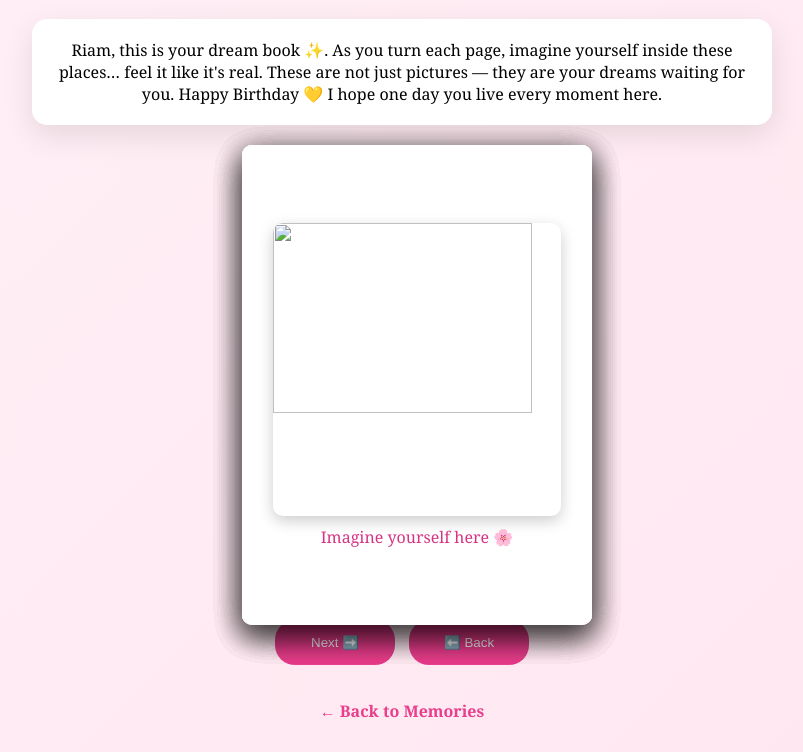
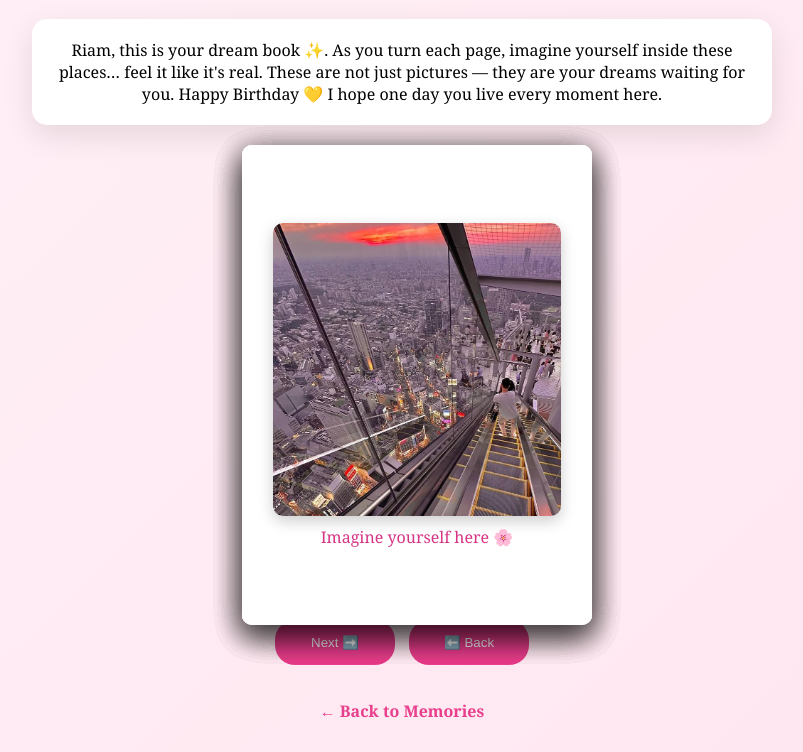
Before and after one commit to umnacho23/Go-pro-for-mi-Atma, a plain HTML site: page places.html in a window 1280 px wide. Shown: the part 85-837 px from the top of the page, without its empty margins (238-1041 px from the left). Drawn offline with Linux system fonts and the light colour scheme.

Commit message:
Update places.html

```diff
--- a/places.html
+++ b/places.html
@@ -206,7 +206,7 @@ Happy Birthday 💛 I hope one day you live every moment here.
     <!-- PAGE 1 -->
     <div class="page">
         <div class="front">
-            <img src="pictures/memories/p2.jpeg">
+            <img src="p2.jpeg">
             <div class="caption">Imagine yourself here 🌸</div>
         </div>
         <div class="back"></div>
@@ -215,7 +215,7 @@ Happy Birthday 💛 I hope one day you live every moment here.
     <!-- PAGE 2 -->
     <div class="page">
         <div class="front">
-            <img src="pictures/memories/p3.jpeg">
+            <img src="p3.jpeg">
             <div class="caption">Feel the beauty around you ✨</div>
         </div>
         <div class="back"></div>
@@ -224,7 +224,7 @@ Happy Birthday 💛 I hope one day you live every moment here.
     <!-- PAGE 3 -->
     <div class="page">
         <div class="front">
-            <img src="pictures/memories/p6.jpeg">
+            <img src="p6.jpeg">
             <div class="caption">Your dream is alive here 💭</div>
         </div>
         <div class="back"></div>
@@ -233,7 +233,7 @@ Happy Birthday 💛 I hope one day you live every moment here.
     <!-- PAGE 4 -->
     <div class="page">
         <div class="front">
-            <img src="pictures/memories/p4.jpeg">
+            <img src="p4.jpeg">
             <div class="caption">Let your imagination fly 🕊️</div>
         </div>
         <div class="back"></div>
@@ -242,7 +242,7 @@ Happy Birthday 💛 I hope one day you live every moment here.
     <!-- PAGE 5 -->
     <div class="page">
         <div class="front">
-            <img src="pictures/memories/p5.jpeg">
+            <img src="p5.jpeg">
             <div class="caption">Walk through this moment 🚶‍♀️</div>
         </div>
         <div class="back"></div>
@@ -251,7 +251,7 @@ Happy Birthday 💛 I hope one day you live every moment here.
     <!-- PAGE 6 -->
     <div class="page">
         <div class="front">
-            <img src="pictures/memories/p7.jpeg">
+            <img src="p7.jpeg">
             <div class="caption">A piece of your bucket list 💫</div>
         </div>
         <div class="back"></div>
@@ -260,7 +260,7 @@ Happy Birthday 💛 I hope one day you live every moment here.
     <!-- PAGE 7 -->
     <div class="page">
         <div class="front">
-            <img src="pictures/memories/place1.jpeg">
+            <img src="place1.jpeg">
             <div class="caption">One day… this will be real ❤️</div>
         </div>
         <div class="back"></div>
```
